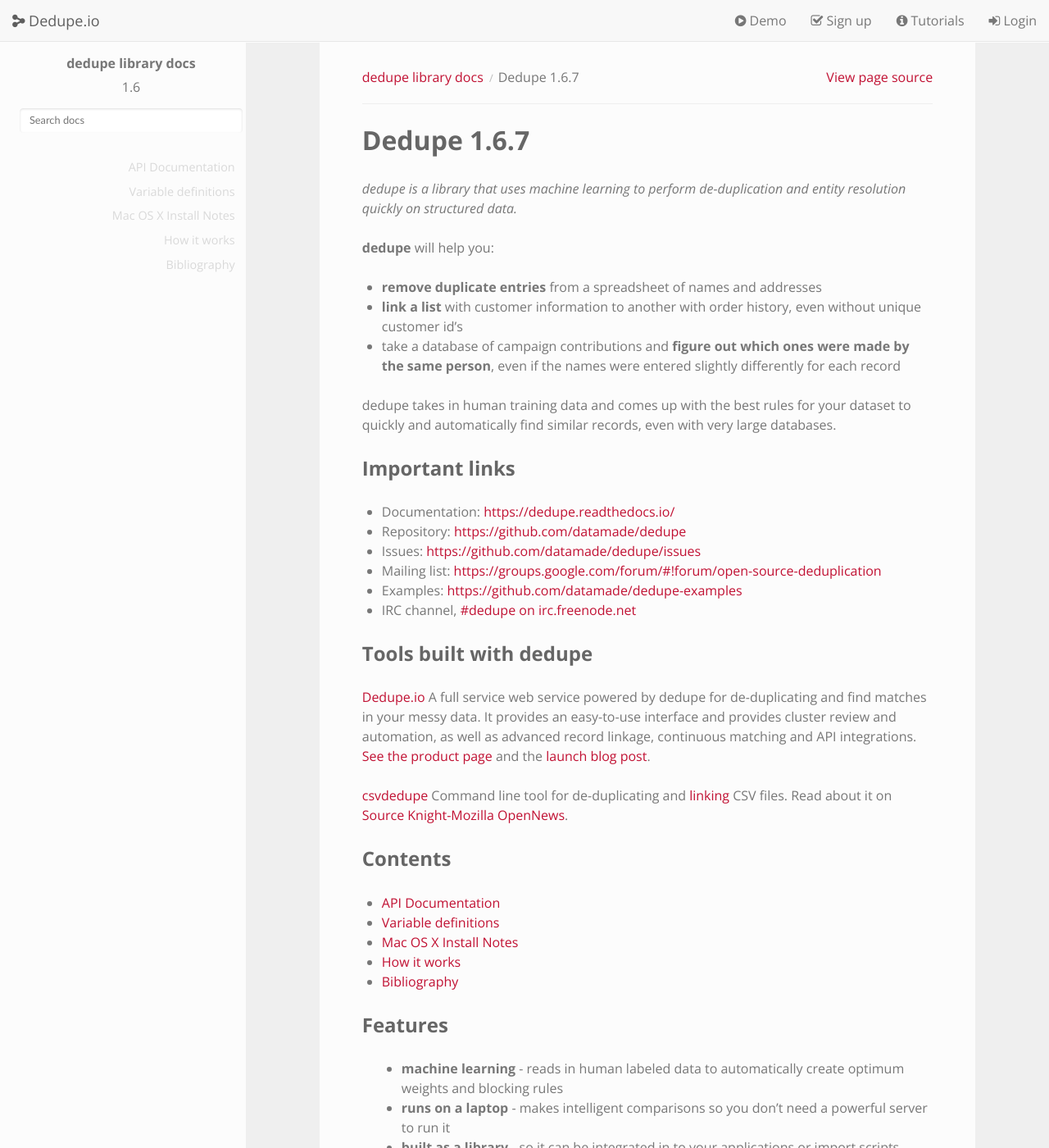
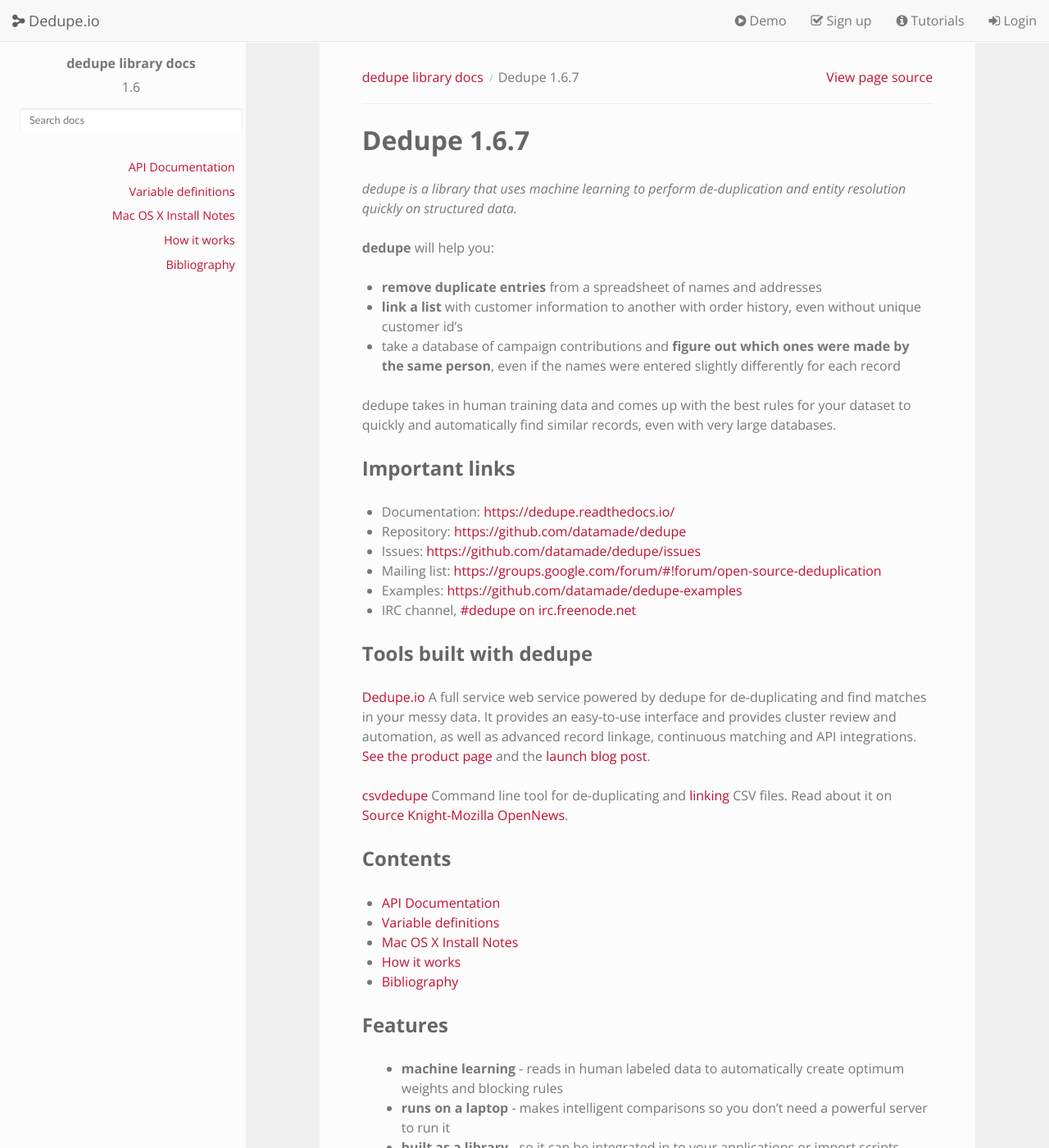
Before and after one commit to dedupeio/dedupe, a Sphinx documentation site: the page built from docs/index.rst, in a window 1280 px wide and 1400 px high. Shown: the whole window at 82% size. Built offline with Sphinx 7.4.7 and the Read the Docs theme 2.0.0, drawn with Linux system fonts in a browser that asks for light colours.

Commit message:
Fix sphinx build for documentation (#559)
* Don't override the html_style variable

* Explicitly override styles for the sidebar links

```diff
--- a/docs/_static/css/custom.css
+++ b/docs/_static/css/custom.css
@@ -1,6 +1,3 @@
-/* Bring in RTD theme and Bootstrap CSS */
-@import url('theme.css');
-@import url('bootstrap.css');
 
 /* ========== */
 /* Typography */
@@ -27,7 +24,7 @@
     color: #777;
 }
 
-a, a:visited { color: #c11133;}
+a, a:visited, .wy-menu-vertical a { color: #c11133;}
 a:hover { color: #730a1e;}
 a:active, a:focus { outline: 0;}
 
--- a/docs/_templates/layout.html
+++ b/docs/_templates/layout.html
@@ -1,10 +1,12 @@
 {% extends "!layout.html" %}
 
 {% block extrahead %}
-  <!-- Grab JQuery, Bootstrap, and fonts -->
-  <script src="_static/js/jquery.min.js"></script>
+  <!-- Grab JQuery, Bootstrap, CSS, and fonts -->
+  <link href="{{ pathto('_static/css/bootstrap.css', True) }}" rel="stylesheet" type="text/css">
+  <link href="{{ pathto('_static/css/custom.css', True) }}" rel="stylesheet" type="text/css">
+  <script src="{{ pathto('_static/js/jquery.min.js', True) }}"></script>
   <link href="https://fonts.googleapis.com/css?family=Open+Sans:400,400italic,700" rel="stylesheet" type="text/css">
-  <script src="_static/js/bootstrap.min.js"></script>
+  <script src="{{ pathto('_static/js/bootstrap.min.js', True) }}"></script>
   <script>
     $(function() {
       /* Tweak some of the hardcoded markup in the RTD theme */
--- a/docs/conf.py
+++ b/docs/conf.py
@@ -103,15 +103,10 @@
 
 # The theme to use for HTML and HTML Help pages.  See the documentation for
 # a list of builtin themes.
-on_rtd = os.environ.get('READTHEDOCS') == 'True'
-# The RTD builder uses a special name for the theme
-if on_rtd:
-    html_theme = 'default'
-else:
-    html_theme = 'sphinx_rtd_theme'
+html_theme = 'sphinx_rtd_theme'
 
 # Custom stylesheet
-html_style = 'css/custom.css'
+# html_style = 'css/custom.css'
 
 # Theme options are theme-specific and customize the look and feel of a theme
 # further.  For a list of options available for each theme, see the
```
